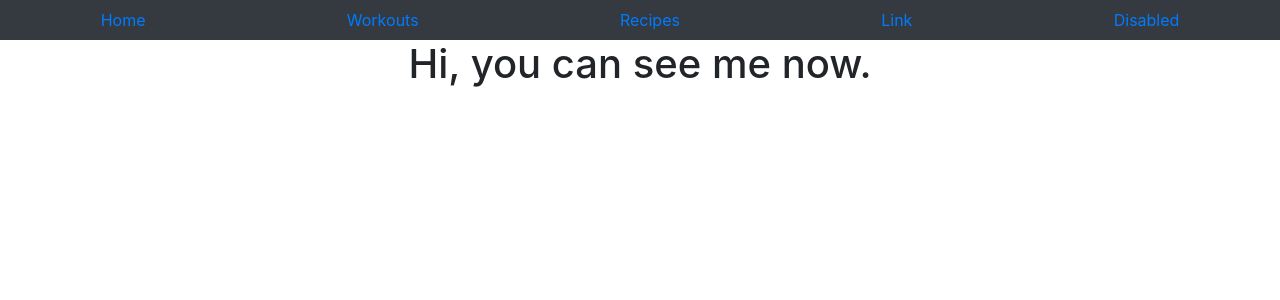
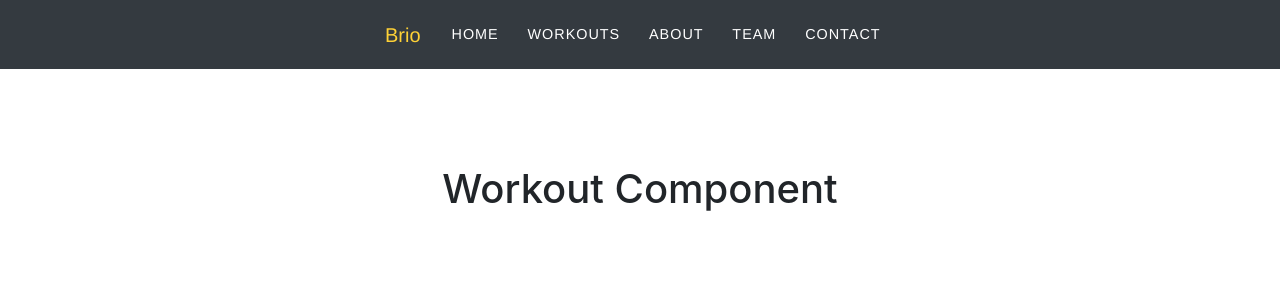
Before and after one commit to JessicaBPerez/Brio, a React (Create React App) app in the folder client/: page /workouts in a window 1280 px wide. Shown: the top 300 px of the page. Built offline with nearby package versions, Linux system fonts and the light colour scheme; the HTML template or start-up script is replaced by a standard one.

Commit message:
Added workput component

```diff
--- a/client/src/App.js
+++ b/client/src/App.js
@@ -3,6 +3,7 @@ import { BrowserRouter as Router, Route, Switch, Link } from "react-router-dom";
 import './App.css';
 import Home from './components/Home.jsx'
 import Navbar from './components/Navbar.jsx'
+import Workout from './components/Workout';
 
 class App extends Component {
   render() {
@@ -10,11 +11,11 @@ class App extends Component {
       <Router>
         <Navbar />
         <div className="App">
-          <h1>Hi, you can see me now.</h1>
           <div>
 
             <Switch>
               <Route exact path='/' component={Home} />
+              <Route exact path='/workouts' component={Workout} />
             </Switch>
 
           </div>
--- a/client/src/components/Navbar.jsx
+++ b/client/src/components/Navbar.jsx
@@ -1,17 +1,26 @@
 import React, { Component } from 'react'
+import { Link } from "react-router-dom"
 
 class Navbar extends Component {
     render() {
         return (
-            <div>
-                <nav class="nav nav-pills flex-column flex-sm-row bg-dark">
-                    <a class="flex-sm-fill text-sm-center nav-link" href="/">Home</a>
-                    <a class="flex-sm-fill text-sm-center nav-link" href="#">Workouts</a>
-                    <a class="flex-sm-fill text-sm-center nav-link" href="#">Recipes</a>
-                    <a class="flex-sm-fill text-sm-center nav-link" href="#">Link</a>
-                    <a class="flex-sm-fill text-sm-center nav-link" href="#" tabindex="-1">Disabled</a>
+            <div className="margin-bottom">
+                <nav class="navbar navbar-dark navbar-expand-lg fixed-top bg-dark" id="mainNav">
+                    <div class="container"><a class="navbar-brand">Brio</a><button data-toggle="collapse" data-target="#navbarResponsive" class="navbar-toggler navbar-toggler-right" type="button" data-toogle="collapse" aria-controls="navbarResponsive" aria-expanded="false" aria-label="Toggle navigation"><i class="fa fa-bars"></i></button>
+                        <div
+                            class="collapse navbar-collapse" id="navbarResponsive">
+                            <ul class="nav navbar-nav ml-auto text-uppercase">
+                                <li class="nav-item" role="presentation"><a class="nav-link js-scroll-trigger" href="/">Home</a></li>
+                                <li class="nav-item" role="presentation"><Link to={`/workouts`} className="nav-link js-scroll-trigger">
+                                    workouts
+                  </Link></li>
+                                <li class="nav-item" role="presentation"><a class="nav-link js-scroll-trigger" href="#">About</a></li>
+                                <li class="nav-item" role="presentation"><a class="nav-link js-scroll-trigger" href="#">Team</a></li>
+                                <li class="nav-item" role="presentation"><a class="nav-link js-scroll-trigger" href="#">Contact</a></li>
+                            </ul>
+                        </div>
+                    </div>
                 </nav>
-
             </div>
         )
     }
--- /dev/null
+++ b/client/src/components/Workout.jsx
@@ -0,0 +1,13 @@
+import React, { Component } from 'react'
+import axios from 'axios'
+import { Link } from 'react-router-dom'
+
+export default class Workout extends Component {
+    render() {
+        return (
+            <div>
+                <h1>Workout Component</h1>
+            </div>
+        )
+    }
+}
--- a/client/src/index.css
+++ b/client/src/index.css
@@ -53,3 +53,454 @@ video,
     width: 100%;
     padding: 20px;
 }
+
+
+/* Navbar */
+
+@media (min-width:992px) {
+    #mainNav {
+        padding-top: 25px;
+        padding-bottom: 25px;
+        transition: padding-top .3s, padding-bottom .3s;
+        border: none;
+        background-color: transparent;
+    }
+}
+
+#mainNav {
+    background-color: #212529;
+}
+
+.fixed-bottom,
+.fixed-top {
+    position: fixed;
+    right: 0;
+    left: 0;
+    z-index: 1030;
+}
+
+.fixed-top {
+    top: 0;
+}
+
+.bg-dark {
+    background-color: #343a40!important;
+}
+
+@media (min-width:992px) {
+    .navbar-expand-lg {
+        -ms-flex-flow: row nowrap;
+        flex-flow: row nowrap;
+        -ms-flex-pack: start;
+        justify-content: flex-start;
+    }
+}
+
+.navbar,
+.navbar>.container,
+.navbar>.container-fluid {
+    display: -ms-flexbox;
+    display: flex;
+    -ms-flex-wrap: wrap;
+    flex-wrap: wrap;
+    -ms-flex-align: center;
+    align-items: center;
+    -ms-flex-pack: justify;
+    justify-content: space-between;
+}
+
+.navbar {
+    position: relative;
+    padding: .5rem 1rem;
+}
+
+article,
+aside,
+figcaption,
+figure,
+footer,
+header,
+hgroup,
+main,
+nav,
+section {
+    display: block;
+}
+
+@media (min-width:992px) {
+    .navbar-expand-lg>.container,
+    .navbar-expand-lg>.container-fluid {
+        -ms-flex-wrap: nowrap;
+        flex-wrap: nowrap;
+    }
+}
+
+@media (max-width:991.98px) {
+    .navbar-expand-lg>.container,
+    .navbar-expand-lg>.container-fluid {
+        padding-right: 0;
+        padding-left: 0;
+    }
+}
+
+.navbar,
+.navbar>.container,
+.navbar>.container-fluid {
+    display: -ms-flexbox;
+    display: flex;
+    -ms-flex-wrap: wrap;
+    flex-wrap: wrap;
+    -ms-flex-align: center;
+    align-items: center;
+    -ms-flex-pack: justify;
+    justify-content: space-between;
+}
+
+@media (min-width:1200px) {
+    .container {
+        max-width: 1140px;
+    }
+}
+
+@media (min-width:992px) {
+    .container {
+        max-width: 960px;
+    }
+}
+
+@media (min-width:768px) {
+    .container {
+        max-width: 720px;
+    }
+}
+
+@media (min-width:576px) {
+    .container {
+        max-width: 540px;
+    }
+}
+
+.container {
+    width: 100%;
+    padding-right: 15px;
+    padding-left: 15px;
+    margin-right: auto;
+    margin-left: auto;
+}
+
+#mainNav .navbar-brand.active,
+#mainNav .navbar-brand:active,
+#mainNav .navbar-brand:focus,
+#mainNav .navbar-brand:hover {
+    color: #fec503;
+}
+
+@media (min-width:992px) {
+    #mainNav .navbar-brand {
+        font-size: 1.75em;
+        transition: all .3s;
+    }
+}
+
+#mainNav .navbar-brand {
+    color: #fed136;
+    font-family: Kaushan Script, Helvetica Neue, Helvetica, Arial, cursive;
+}
+
+a:not([href]):not([tabindex]):focus {
+    outline: 0;
+}
+
+a:not([href]):not([tabindex]),
+a:not([href]):not([tabindex]):focus,
+a:not([href]):not([tabindex]):hover {
+    color: inherit;
+    text-decoration: none;
+}
+
+.navbar-dark .navbar-brand,
+.navbar-dark .navbar-brand:focus,
+.navbar-dark .navbar-brand:hover {
+    color: #fff;
+}
+
+.navbar-brand:focus,
+.navbar-brand:hover {
+    text-decoration: none;
+}
+
+a:hover {
+    color: #fec503;
+}
+
+a:hover {
+    color: #e6b301;
+    text-decoration: underline;
+}
+
+.navbar-brand {
+    display: inline-block;
+    padding-top: .3125rem;
+    padding-bottom: .3125rem;
+    margin-right: 1rem;
+    font-size: 1.25rem;
+    line-height: inherit;
+    white-space: nowrap;
+}
+
+a {
+    color: #fed136;
+}
+
+a {
+    text-decoration: none;
+    background-color: transparent;
+}
+
+#mainNav .navbar-toggler {
+    font-size: 12px;
+    right: 0;
+    padding: 13px;
+    text-transform: uppercase;
+    color: #fff;
+    border: 0;
+    background-color: #fed136;
+    font-family: Montserrat, Helvetica Neue, Helvetica, Arial, sans-serif;
+}
+
+.navbar-dark .navbar-toggler {
+    color: hsla(0, 0%, 100%, .5);
+    border-color: hsla(0, 0%, 100%, .1);
+}
+
+@media (min-width:992px) {
+    .navbar-expand-lg .navbar-toggler {
+        display: none;
+    }
+}
+
+.navbar-toggler:focus,
+.navbar-toggler:hover {
+    text-decoration: none;
+}
+
+[type=button]:not(:disabled),
+[type=reset]:not(:disabled),
+[type=submit]:not(:disabled),
+button:not(:disabled) {
+    cursor: pointer;
+}
+
+button:focus {
+    outline: 1px dotted;
+    outline: 5px auto -webkit-focus-ring-color;
+}
+
+.navbar-toggler {
+    padding: .25rem .75rem;
+    font-size: 1.25rem;
+    line-height: 1;
+    background-color: transparent;
+    border: 1px solid transparent;
+    border-radius: .25rem;
+}
+
+[type=button],
+[type=reset],
+[type=submit],
+button {
+    -webkit-appearance: button;
+}
+
+button,
+select {
+    text-transform: none;
+}
+
+button,
+input {
+    overflow: visible;
+}
+
+button,
+input,
+optgroup,
+select,
+textarea {
+    margin: 0;
+    font-family: inherit;
+    font-size: inherit;
+    line-height: inherit;
+}
+
+button {
+    border-radius: 0;
+}
+
+@media (min-width:992px) {
+    .navbar-expand-lg .navbar-collapse {
+        display: -ms-flexbox!important;
+        display: flex!important;
+        -ms-flex-preferred-size: auto;
+        flex-basis: auto;
+    }
+}
+
+.collapse:not(.show) {
+    display: none;
+}
+
+.navbar-collapse {
+    -ms-flex-preferred-size: 100%;
+    flex-basis: 100%;
+    -ms-flex-positive: 1;
+    flex-grow: 1;
+    -ms-flex-align: center;
+    align-items: center;
+}
+
+@media (min-width:992px) {
+    .navbar-expand-lg .navbar-nav {
+        -ms-flex-direction: row;
+        flex-direction: row;
+    }
+}
+
+.text-uppercase {
+    text-transform: uppercase!important;
+}
+
+.ml-auto,
+.mx-auto {
+    margin-left: auto!important;
+}
+
+.navbar-nav {
+    display: -ms-flexbox;
+    display: flex;
+    -ms-flex-direction: column;
+    flex-direction: column;
+    padding-left: 0;
+    margin-bottom: 0;
+    list-style: none;
+}
+
+.nav {
+    display: -ms-flexbox;
+    display: flex;
+    -ms-flex-wrap: wrap;
+    flex-wrap: wrap;
+    padding-left: 0;
+    margin-bottom: 0;
+    list-style: none;
+}
+
+dl,
+ol,
+ul {
+    margin-top: 0;
+}
+
+address,
+dl,
+ol,
+ul {
+    margin-bottom: 1rem;
+}
+
+.text-uppercase {
+    text-transform: uppercase!important;
+}
+
+.navbar-nav {
+    display: -ms-flexbox;
+    display: flex;
+    -ms-flex-direction: column;
+    flex-direction: column;
+    padding-left: 0;
+    margin-bottom: 0;
+    list-style: none;
+}
+
+.nav {
+    display: -ms-flexbox;
+    display: flex;
+    -ms-flex-wrap: wrap;
+    flex-wrap: wrap;
+    padding-left: 0;
+    margin-bottom: 0;
+    list-style: none;
+}
+
+#mainNav .navbar-nav .nav-item .nav-link.active,
+#mainNav .navbar-nav .nav-item .nav-link:hover {
+    color: #fed136;
+}
+
+@media (min-width:992px) {
+    #mainNav .navbar-nav .nav-item .nav-link {
+        padding: 1.1em 1em!important;
+    }
+}
+
+#mainNav .navbar-nav .nav-item .nav-link {
+    font-size: 90%;
+    font-weight: 400;
+    padding: .75em 0;
+    letter-spacing: 1px;
+    color: #fff;
+    font-family: Montserrat, Helvetica Neue, Helvetica, Arial, sans-serif;
+}
+
+.navbar-dark .navbar-nav .nav-link:focus,
+.navbar-dark .navbar-nav .nav-link:hover {
+    color: hsla(0, 0%, 100%, .75);
+}
+
+.navbar-dark .navbar-nav .nav-link {
+    color: hsla(0, 0%, 100%, .5);
+}
+
+@media (min-width:992px) {
+    .navbar-expand-lg .navbar-nav .nav-link {
+        padding-right: .5rem;
+        padding-left: .5rem;
+    }
+}
+
+.navbar-nav .nav-link {
+    padding-right: 0;
+    padding-left: 0;
+}
+
+.nav-link:focus,
+.nav-link:hover {
+    text-decoration: none;
+}
+
+a:hover {
+    color: #fec503;
+}
+
+a:hover {
+    color: #e6b301;
+    text-decoration: underline;
+}
+
+.nav-link {
+    display: block;
+    padding: .5rem 1rem;
+}
+
+a {
+    color: #fed136;
+}
+
+a {
+    text-decoration: none;
+    background-color: transparent;
+}
+
+.margin-bottom {
+    margin-bottom: 6rem;
+}
```
